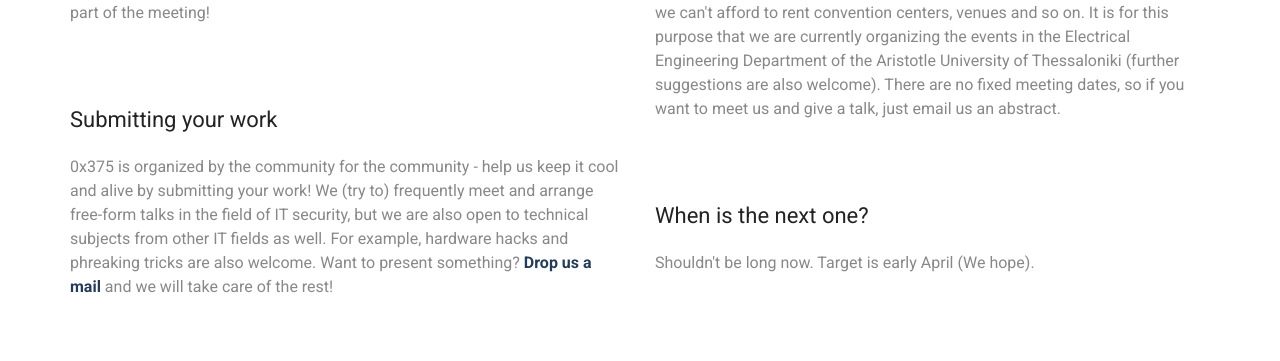
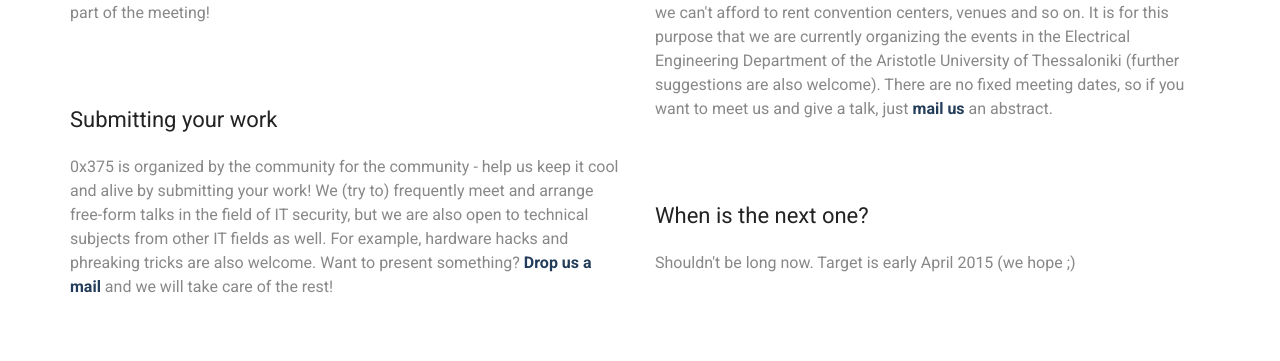
Before and after one commit to 0x375/0x375.github.io, a Jekyll site: the page built from index.html, in a window 1280 px wide. Shown: the part 716-1077 px from the top of the page. Built offline with Jekyll 4.4.1, drawn with Linux system fonts in a browser that asks for light colours; some of the changed text lies outside the part shown.

Commit message:
another mail link

```diff
--- a/index.html
+++ b/index.html
@@ -35,12 +35,12 @@ layout: default
   <div class="col-sm-6">
     <div class="faq">
       <h5>How often does 0x375 take place?</h5>
-      <p>We organize 0x375 events whenever we have enough submissions, usually two or three times a year. Anouncements for upcoming events usually make it to various greek mailing lists like <a href="https://lists.owasp.org/mailman/listinfo/owasp-greece" target="_blank" title="OWASP">OWASP</a> and <a href="http://lists.hellug.gr/mailman/listinfo/linux-greek-users" target="_blank" title="LGU">LGU</a>. We also maintain a mailing list for those who don't read either of two - <a href="mailto:info@0x375.net">mail us</a> if you would like to get included. 0x375 is free and open for everyone. Due to our non-existent budget, we can't afford to rent convention centers, venues and so on. It is for this purpose that we are currently organizing the events in the Electrical Engineering Department of the Aristotle University of Thessaloniki (further suggestions are also welcome). There are no fixed meeting dates, so if you want to meet us and give a talk, just email us an abstract. </p>
+      <p>We organize 0x375 events whenever we have enough submissions, usually two or three times a year. Anouncements for upcoming events usually make it to various greek mailing lists like <a href="https://lists.owasp.org/mailman/listinfo/owasp-greece" target="_blank" title="OWASP">OWASP</a> and <a href="http://lists.hellug.gr/mailman/listinfo/linux-greek-users" target="_blank" title="LGU">LGU</a>. We also maintain a mailing list for those who don't read either of two - <a href="mailto:info@0x375.net">mail us</a> if you would like to get included. 0x375 is free and open for everyone. Due to our non-existent budget, we can't afford to rent convention centers, venues and so on. It is for this purpose that we are currently organizing the events in the Electrical Engineering Department of the Aristotle University of Thessaloniki (further suggestions are also welcome). There are no fixed meeting dates, so if you want to meet us and give a talk, just <a href="mailto:info@0x375.net">mail us</a> an abstract. </p>
     </div>
 
     <div class="faq">
       <h5>When is the next one?</h5>
-      <p>Shouldn't be long now. Target is early April (We hope).</p>
+      <p>Shouldn't be long now. Target is early April 2015 (we hope ;)</p>
     </div>
   </div>
 
```
